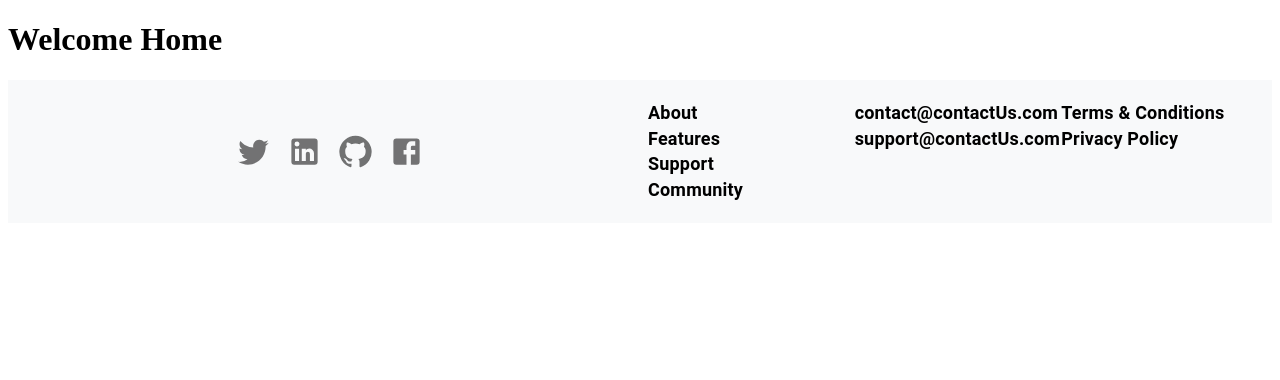
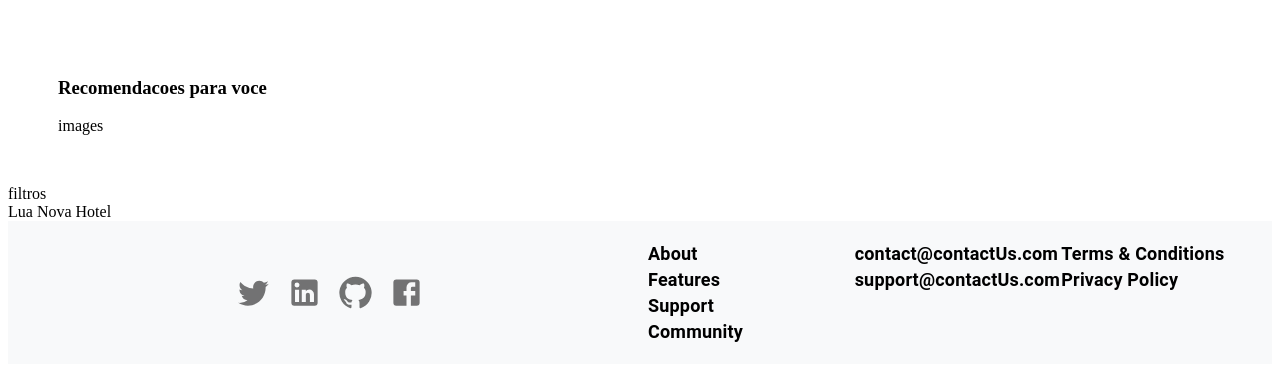
Before and after one commit to AndreyJustino/Front-End, a React (Vite) app: page / in a window 1280 px wide. Shown: the top 380 px of the page. Built offline with nearby package versions, Linux system fonts and the light colour scheme.

Commit message:
feat: Initializing home development

```diff
--- a/src/pages/home/home.jsx
+++ b/src/pages/home/home.jsx
@@ -1,7 +1,143 @@
+import styled from "styled-components";
+
 export const Home = () => {
-    return (
-      <div>
-          <h1>Welcome Home</h1>
-      </div>
-    );
-  };
+  const hotels = [
+    {
+      id: 2,
+      name: "Lua Nova Hotel",
+      stars: 1,
+      latitude: "-23.51464704884",
+      longitude: "-46.6229242086411",
+      description:
+        "Situado a 250 m pela saída lateral do Terminal Rodoviário Tietê/Metro Portuguesa-Tietê,. A 5min.de carro do Anhembi Centro de exposições, 10min de caminhada do Expo Center Norte, 3min. de caminhada do Shopping Center Norte, O Aeroporto Internacional de Guarulhos fica a 22,7 km de distância aprox. 25/30min. de carro.\r\nOs quartos claros são decorados em tons agradáveis, todos os quartos do Hotel Lua Nova possuem TV e roupa de cama, banheiro privativo, Wifi e café da manhã gratuito.\r\n\r\n\r\n",
+      address: "R. Cel. Antônio de Carvalho , 269",
+      district: "Santana",
+      city: "São Paulo",
+      state: "SP",
+      country: "BR",
+      placeid: "ChIJ0WGkg4FEzpQRrlsz_whLqZs",
+      thumb:
+        "https://i.t4w.mobi/h/BR/1010502/775076/775076_11003Property586013.jpg",
+      images: [
+        "https://i.t4w.mobi/h/BR/1010502/775076/775076_11003Property586013.jpg",
+        "https://i.t4w.mobi/h/BR/1010502/775076/775076_11003Property586015.jpg",
+        "https://i.t4w.mobi/h/BR/1010502/775076/775076_11003Property586016.jpg",
+        "https://i.t4w.mobi/h/BR/1010502/775076/775076_11003Property586017.jpg",
+        "https://i.t4w.mobi/h/BR/1010502/775076/775076_11003Property586018.jpg",
+        "https://i.t4w.mobi/h/BR/1010502/775076/775076_11003Property586019.jpeg.jpg",
+        "https://i.t4w.mobi/h/BR/1010502/775076/775076_11003Property586021.jpg",
+        "https://i.t4w.mobi/h/BR/1010502/775076/775076_11003Property586022.jpg",
+        "https://i.t4w.mobi/h/BR/1010502/775076/775076_11003Property1168029.jpeg.jpg",
+        "https://i.t4w.mobi/h/BR/1010502/775076/775076_11003Property1167991.jpeg.jpg",
+        "https://i.t4w.mobi/h/BR/1010502/775076/775076_11003Property1167992.jpeg.jpg",
+        "https://i.t4w.mobi/h/BR/1010502/775076/775076_11003Property1167993.jpeg.jpg",
+        "https://i.t4w.mobi/h/BR/1010502/775076/775076_11003Property1168030.jpeg.jpg",
+        "https://i.t4w.mobi/h/BR/1010502/775076/775076_11003Property1168031.jpeg.jpg",
+      ],
+      amenities: [
+        { key: "WI_FI", label: "Internet" },
+        { key: "BREAKFAST", label: "Café da manhã" },
+        { key: "PARKING", label: "Estacionamento" },
+      ],
+      pois: [
+        {
+          lat: -23.515589999999975,
+          long: -46.62459999999993,
+          name: "Casa do Pão de Queijo",
+          type: "Food",
+          address: "Rua Eudoro Lemos, Santana, São Paulo, 02030-010",
+          distance: 3,
+        },
+        {
+          lat: -23.51572999999996,
+          long: -46.62459999999993,
+          name: "Cia da Empada",
+          type: "Food",
+          address: "Rua Eudoro Lemos, Santana, São Paulo, 02030-010",
+          distance: 3.15,
+        },
+        {
+          lat: -23.51333999999997,
+          long: -46.62493999999998,
+          name: "Spoleto",
+          type: "Food",
+          address: "Avenida Cruzeiro do Sul, Santana, São Paulo, 02030-000",
+          distance: 3.75,
+        },
+        {
+          lat: -23.513109999999983,
+          long: -46.62492999999995,
+          name: "Restaurante Picote",
+          type: "Food",
+          address:
+            "Avenida Cruzeiro do Sul 2046, Santana, São Paulo, 02030-000",
+          distance: 4.05,
+        },
+        {
+          lat: -23.516089999999963,
+          long: -46.62501999999995,
+          name: "Café Donuts-Rodoviária Tietê",
+          type: "Food",
+          address: "Avenida Cruzeiro do Sul, Santana, São Paulo, 02030-000",
+          distance: 4.05,
+        },
+        {
+          lat: -23.516529999999932,
+          long: -46.62503999999995,
+          name: "Metrô-Portuguesa-Tietê-Avenida Cruzeiro do Sul-Lado Par",
+          type: "Metro",
+          address: "Avenida Cruzeiro do Sul, Santana, São Paulo, 02030-000",
+          distance: 4.5,
+        },
+        {
+          lat: -23.516339999999957,
+          long: -46.62528999999995,
+          name: "Metrô-Portuguesa-Tietê-Avenida Cruzeiro do Sul-Lado Ímpar",
+          type: "Metro",
+          address: "Avenida Cruzeiro do Sul, Santana, São Paulo, 02031-000",
+          distance: 4.65,
+        },
+      ],
+      reviews: [],
+      createdat: "2023-01-10T02:24:51.000Z",
+      updatedat: "2024-09-05T13:20:00.000Z",
+      cnpj: null,
+      category: null,
+    },
+  ];
+
+  console.log("aaaaaaaaa");
+
+  const CarrouselContainer = styled.div`
+    display: flex;
+    flex-direction: column;
+
+    padding: 50px;
+  `;
+
+  const SectionLayout = styled.section`
+    display: grid;
+  `;
+
+  const HotelsContainer = styled.div`
+    display: flex;
+    flex-direction: column;
+  `;
+
+  return (
+    <main>
+      <CarrouselContainer>
+        <h3>Recomendacoes para voce</h3>
+        <span>images</span>
+      </CarrouselContainer>
+      <SectionLayout>
+        <span>filtros</span>
+        <HotelsContainer>
+          {hotels.map((hotel) => (
+            <div key={hotel.id}>{hotel.name}</div>
+          ))}
+        </HotelsContainer>
+      </SectionLayout>
+    </main>
+  );
+};
```
